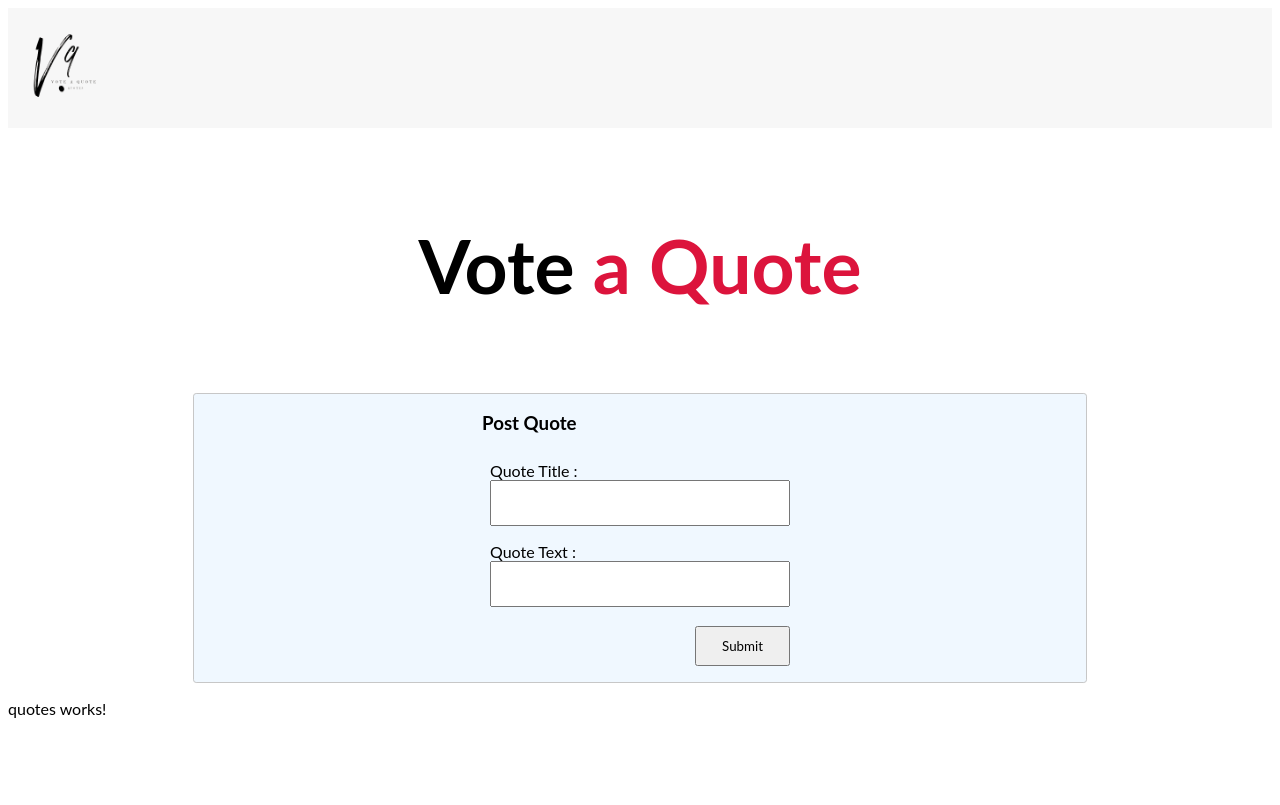
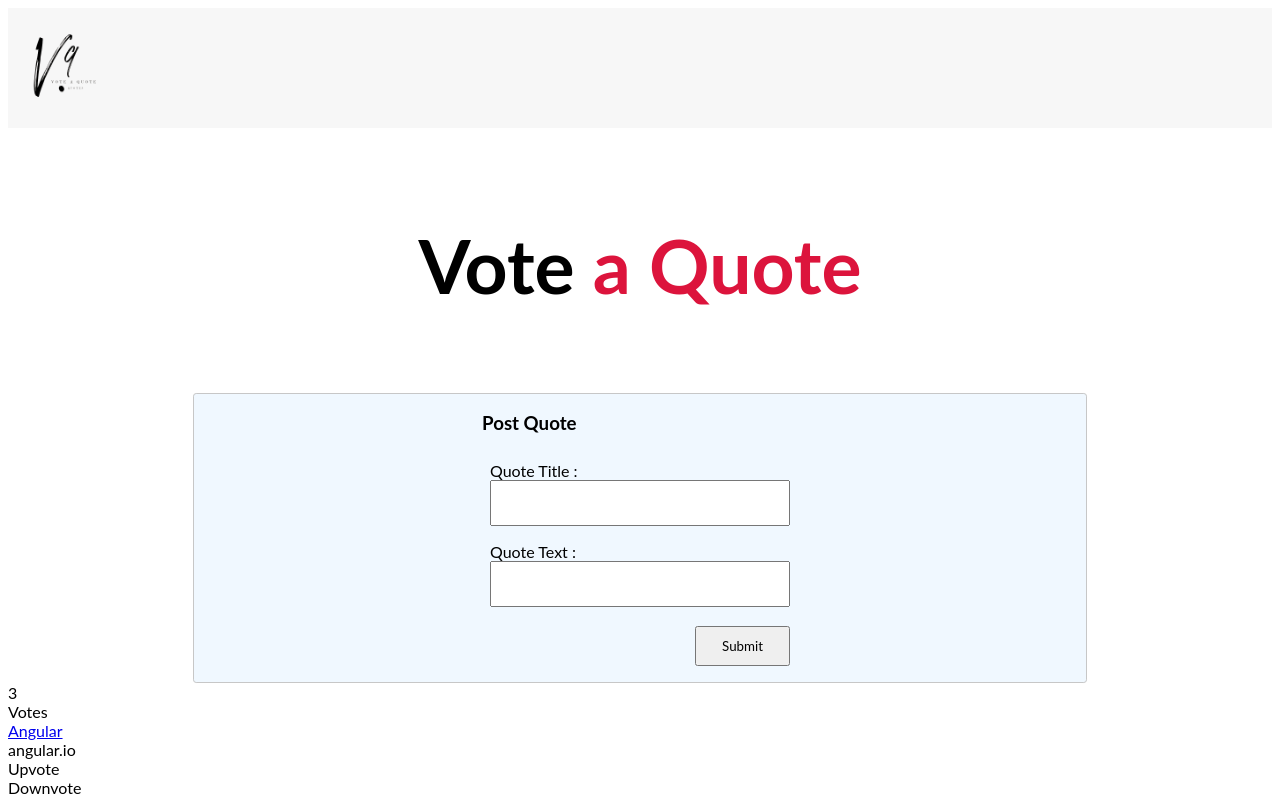
Before and after one commit to kelvinmburu/vote-a-quote, an Angular app: page / in a window 1280 px wide. Built offline with nearby package versions, Linux system fonts and the light colour scheme.

Commit message:
refactor: added container details for upvote and downvote

```diff
--- a/src/app/quotes/quotes.component.html
+++ b/src/app/quotes/quotes.component.html
@@ -1 +1,16 @@
-<p>quotes works!</p>
+<div class="container">
+  <div class="points">
+    <div>3</div>
+    <div>Votes</div>
+  </div>
+  <div class="details">
+    <div>
+      <a href="angular.io">Angular</a>
+      <div>angular.io</div>
+    </div>
+    <div class="vote">
+      <div>Upvote</div>
+      <div>Downvote</div>
+    </div>
+  </div>
+</div>
```
